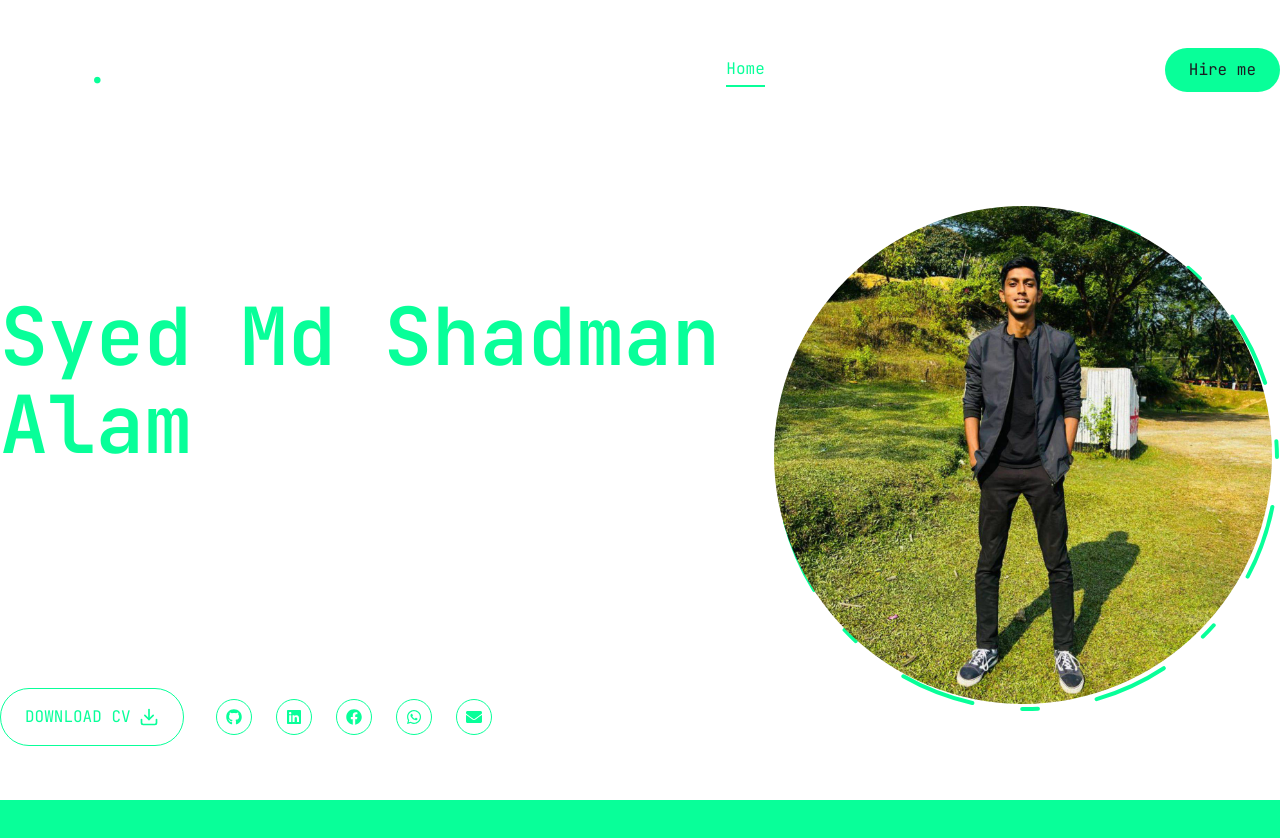
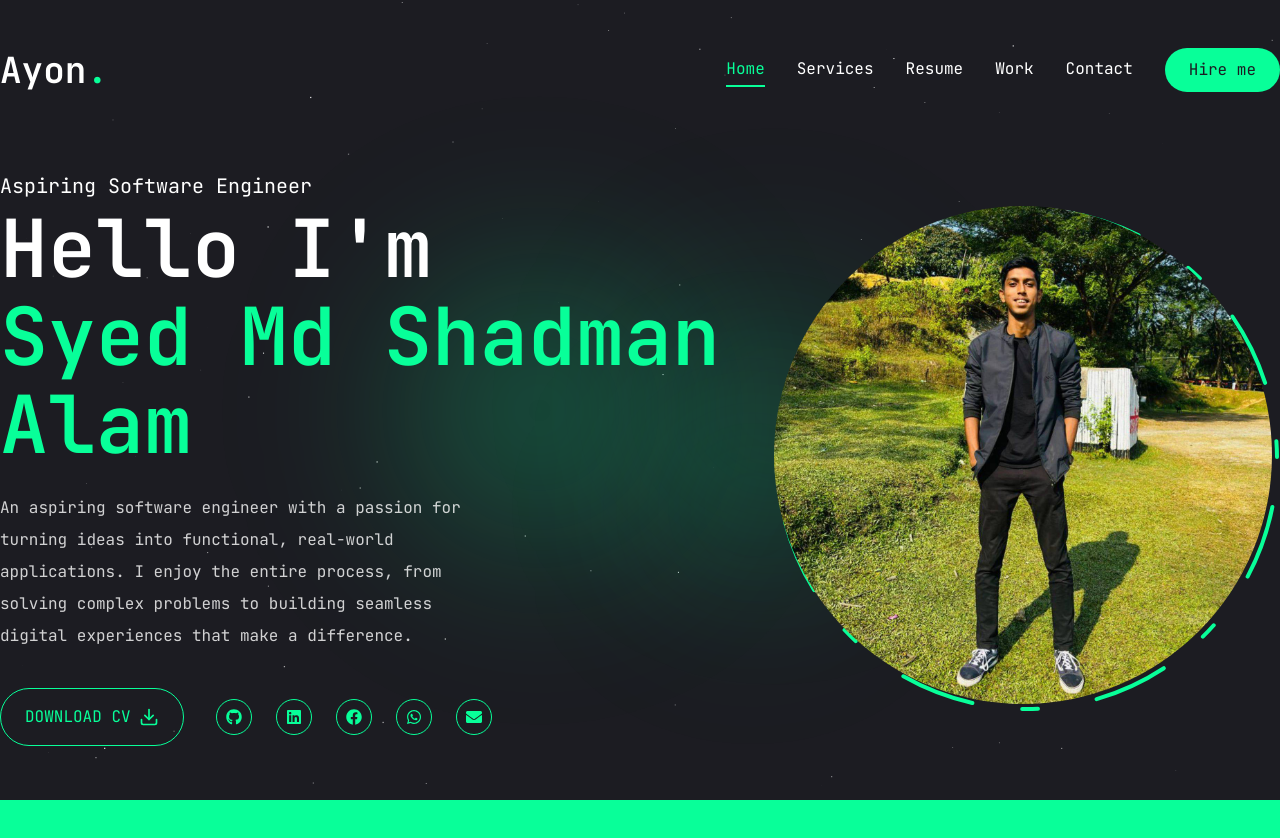
Before and after one commit to Ayonspoiler/My_Portfolio, a Next.js app in the folder frontend/: page / in a window 1280 px wide. Shown: the top 838 px of the page. Built offline with nearby package versions, Linux system fonts and the light colour scheme.

Commit message:
Updated animation

```diff
--- a/frontend/app/globals.css
+++ b/frontend/app/globals.css
@@ -130,31 +130,34 @@
   * {
     @apply border-border outline-ring/50;
   }
+
   body {
-    @apply bg-primary text-white leading-loose ;
+    @apply bg-primary text-white leading-loose;
     font-family: var(--font-jetbrainsMono), monospace;
     background: transparent !important;
+  }
 
-  }
-  .h1{
+  .h1 {
     @apply text-[48px] xl:text-[80px] leading-[1.1] font-semibold;
   }
-  .h2{
+
+  .h2 {
     @apply text-[36px] xl:text-[48px] leading-[1.1] font-semibold;
   }
-  .h3{
+
+  .h3 {
     @apply text-[20px] xl:text-[24px] leading-[1.1] font-semibold;
   }
+}
 
-}
 .text-outline {
   -webkit-text-stroke: 1px #ffffff;
-
 }
 
 .group:hover .text-outline-hover {
   -webkit-text-stroke: 1px #00ff99;
 }
+
 /* Optional: Add custom utilities for accent hover states */
 @layer utilities {
   .accent-hover:hover {
@@ -162,17 +165,26 @@
   }
 }
 
+/* Performance optimizations for mobile */
+@media (max-width: 768px) {
+
+  /* Reduce blur radius on mobile for better performance */
+  .blur-3xl {
+    --tw-blur: blur(40px);
+  }
+
+  /* Optimize animations */
+  * {
+    -webkit-tap-highlight-color: transparent;
+  }
+
+  /* Smooth scrolling */
+  html {
+    -webkit-overflow-scrolling: touch;
+  }
+}
+
 /* Hide next.js dev indicator */
 nextjs-portal {
   display: none !important;
 }
-
-@media (max-width: 768px) {
-  * {
-    -webkit-transform: translateZ(0);
-    -moz-transform: translateZ(0);
-    -ms-transform: translateZ(0);
-    -o-transform: translateZ(0);
-    transform: translateZ(0);
-  }
-}
--- a/frontend/app/layout.jsx
+++ b/frontend/app/layout.jsx
@@ -3,6 +3,7 @@ import "./globals.css";
 import Headers from "@/components/Headers";
 import PageTransition from "@/components/PageTransition";
 import StairTransition from "@/components/StairTransition";
+import SpaceBackground from "@/components/SpaceBackground";
 
 
 
@@ -26,7 +27,7 @@ export default function RootLayout({ children }) {
   return (
     <html lang="en">
       <body className={jetbrainsMono.variable}>
-
+          <SpaceBackground/>
           <Headers />
           <StairTransition />
           <PageTransition>{children}</PageTransition>
--- a/frontend/components/SpaceBackground.jsx
+++ b/frontend/components/SpaceBackground.jsx
@@ -1,66 +1,71 @@
 "use client";
-import { useEffect, useRef } from "react";
+import { useEffect, useRef, useState } from "react";
 import { motion } from "framer-motion";
 
 const SpaceBackground = () => {
   const canvasRef = useRef(null);
+  const [isMounted, setIsMounted] = useState(false);
 
   useEffect(() => {
+    setIsMounted(true);
+  }, []);
+
+  useEffect(() => {
+    if (!isMounted) return;
+
     const canvas = canvasRef.current;
     if (!canvas) return;
 
-    const ctx = canvas.getContext("2d", { alpha: false });
+    const ctx = canvas.getContext("2d", {
+      alpha: false,
+      desynchronized: true,
+    });
+
     let animationFrameId;
     let stars = [];
-    let lastTime = 0;
-    const fps = 30;
+    let lastTime = performance.now();
+
+    // Better mobile detection
+    const isMobile =
+      /iPhone|iPad|iPod|Android/i.test(navigator.userAgent) ||
+      window.innerWidth < 768;
+    const fps = isMobile ? 24 : 30;
     const fpsInterval = 1000 / fps;
 
-    // Detect mobile
-    const isMobile = /iPhone|iPad|iPod|Android/i.test(navigator.userAgent);
-    const isLowEnd = isMobile && window.devicePixelRatio <= 2;
-
-    // Set canvas size with pixel ratio consideration
+    // Set canvas size
     const resizeCanvas = () => {
-      const dpr = isLowEnd ? 1 : Math.min(window.devicePixelRatio, 2);
-      const rect = canvas.getBoundingClientRect();
-
-      canvas.width = rect.width * dpr;
-      canvas.height = rect.height * dpr;
-      canvas.style.width = rect.width + "px";
-      canvas.style.height = rect.height + "px";
-
+      const dpr = isMobile ? 1 : Math.min(window.devicePixelRatio, 1.5);
+      canvas.width = window.innerWidth * dpr;
+      canvas.height = window.innerHeight * dpr;
+      canvas.style.width = window.innerWidth + "px";
+      canvas.style.height = window.innerHeight + "px";
       ctx.scale(dpr, dpr);
       initStars();
     };
 
-    // Initialize stars with better mobile optimization
+    // Initialize stars
     const initStars = () => {
       stars = [];
-      const area = canvas.width * canvas.height;
-      const starDensity = isMobile ? 15000 : 5000;
-      const numStars = Math.min(
-        Math.floor(area / starDensity),
-        isMobile ? 150 : 300
-      );
+      const area = window.innerWidth * window.innerHeight;
+      const numStars = isMobile
+        ? Math.min(Math.floor(area / 20000), 80)
+        : Math.min(Math.floor(area / 8000), 200);
 
       for (let i = 0; i < numStars; i++) {
-        const radius = Math.random() * (isMobile ? 1.2 : 1.5);
         stars.push({
-          x: Math.random() * canvas.width,
-          y: Math.random() * canvas.height,
-          radius,
-          vx: (Math.random() - 0.5) * 0.15,
-          vy: (Math.random() - 0.5) * 0.15,
-          opacity: Math.random() * 0.8 + 0.2,
-          fadeSpeed: Math.random() * 0.01 + 0.002,
+          x: Math.random() * window.innerWidth,
+          y: Math.random() * window.innerHeight,
+          radius: Math.random() * (isMobile ? 1 : 1.3),
+          vx: (Math.random() - 0.5) * 0.1,
+          vy: (Math.random() - 0.5) * 0.1,
+          opacity: Math.random() * 0.7 + 0.3,
+          fadeSpeed: Math.random() * 0.008 + 0.002,
           fadeDirection: Math.random() > 0.5 ? 1 : -1,
-          hasGlow: !isMobile && radius > 1.2 && Math.random() > 0.7,
         });
       }
     };
 
-    // Optimized animation with FPS limiting
+    // Animation loop
     const animate = (currentTime) => {
       animationFrameId = requestAnimationFrame(animate);
 
@@ -69,142 +74,148 @@ const SpaceBackground = () => {
 
       lastTime = currentTime - (elapsed % fpsInterval);
 
-      // Clear with background color instead of clearRect
+      // Clear canvas
       ctx.fillStyle = "#1c1c22";
-      ctx.fillRect(0, 0, canvas.width, canvas.height);
+      ctx.fillRect(0, 0, window.innerWidth, window.innerHeight);
 
-      // Batch rendering
-      ctx.save();
+      // Update and draw stars
+      for (let i = 0; i < stars.length; i++) {
+        const star = stars[i];
 
-      stars.forEach((star) => {
         // Update position
         star.x += star.vx;
         star.y += star.vy;
 
-        // Wrap around edges
-        if (star.x < 0) star.x = canvas.width;
-        if (star.x > canvas.width) star.x = 0;
-        if (star.y < 0) star.y = canvas.height;
-        if (star.y > canvas.height) star.y = 0;
+        // Wrap edges
+        if (star.x < 0) star.x = window.innerWidth;
+        if (star.x > window.innerWidth) star.x = 0;
+        if (star.y < 0) star.y = window.innerHeight;
+        if (star.y > window.innerHeight) star.y = 0;
 
-        // Update opacity for twinkling
+        // Update opacity
         star.opacity += star.fadeSpeed * star.fadeDirection;
-        if (star.opacity >= 1 || star.opacity <= 0.2) {
-          star.fadeDirection *= -1;
+        if (star.opacity >= 1) {
+          star.fadeDirection = -1;
+        } else if (star.opacity <= 0.3) {
+          star.fadeDirection = 1;
         }
 
         // Draw star
-        ctx.beginPath();
-        ctx.arc(star.x, star.y, star.radius, 0, Math.PI * 2);
         ctx.fillStyle = `rgba(255, 255, 255, ${star.opacity})`;
-        ctx.fill();
-
-        // Add glow only for special stars on desktop
-        if (star.hasGlow) {
-          ctx.beginPath();
-          ctx.arc(star.x, star.y, star.radius * 2, 0, Math.PI * 2);
-          ctx.fillStyle = `rgba(8, 255, 153, ${star.opacity * 0.2})`;
-          ctx.fill();
-        }
-      });
-
-      ctx.restore();
+        ctx.fillRect(star.x, star.y, star.radius, star.radius);
+      }
     };
 
     resizeCanvas();
 
-    // Delay start for mobile to let page settle
-    const startDelay = isMobile ? 100 : 0;
-    const timeoutId = setTimeout(() => {
-      animationFrameId = requestAnimationFrame(animate);
-    }, startDelay);
+    // Start animation after a brief delay on mobile
+    const startTimeout = setTimeout(
+      () => {
+        animationFrameId = requestAnimationFrame(animate);
+      },
+      isMobile ? 300 : 0
+    );
 
-    // Debounce resize
-    let resizeTimeout;
+    // Throttled resize handler
+    let resizeTimer;
     const handleResize = () => {
-      clearTimeout(resizeTimeout);
-      resizeTimeout = setTimeout(resizeCanvas, 150);
+      clearTimeout(resizeTimer);
+      resizeTimer = setTimeout(resizeCanvas, 250);
     };
 
-    window.addEventListener("resize", handleResize);
+    window.addEventListener("resize", handleResize, { passive: true });
 
     return () => {
-      clearTimeout(timeoutId);
-      clearTimeout(resizeTimeout);
+      clearTimeout(startTimeout);
+      clearTimeout(resizeTimer);
       window.removeEventListener("resize", handleResize);
-      cancelAnimationFrame(animationFrameId);
+      if (animationFrameId) {
+        cancelAnimationFrame(animationFrameId);
+      }
     };
-  }, []);
+  }, [isMounted]);
 
-  // Reduce motion for mobile
+  if (!isMounted) return null;
+
   const isMobileDevice =
     typeof window !== "undefined" &&
-    /iPhone|iPad|iPod|Android/i.test(navigator.userAgent);
-
-  const orbDuration = isMobileDevice ? 12 : 8;
+    (window.innerWidth < 768 ||
+      /iPhone|iPad|iPod|Android/i.test(navigator.userAgent));
 
   return (
     <>
-      {/* Canvas for animated stars */}
       <canvas
         ref={canvasRef}
-        className="fixed top-0 left-0 w-full h-full pointer-events-none -z-50"
-        style={{ background: "linear-gradient(to bottom, #1c1c22, #16161d)" }}
+        className="fixed top-0 left-0 w-full h-full pointer-events-none"
+        style={{
+          background: "linear-gradient(to bottom, #1c1c22, #16161d)",
+          zIndex: -50,
+          willChange: "auto",
+        }}
       />
 
-      {/* Simplified animated gradient orbs for mobile */}
+      {/* Single orb for mobile, three for desktop */}
       <motion.div
-        className="fixed top-1/4 left-1/4 w-96 h-96 rounded-full blur-3xl opacity-20 pointer-events-none -z-40"
+        className="fixed top-1/4 left-1/4 rounded-full blur-3xl pointer-events-none"
         style={{
-          background: "radial-gradient(circle, #08ff99 0%, transparent 70%)",
+          width: isMobileDevice ? "250px" : "384px",
+          height: isMobileDevice ? "250px" : "384px",
+          background:
+            "radial-gradient(circle, rgba(8, 255, 153, 0.3) 0%, transparent 70%)",
+          zIndex: -40,
+          willChange: "transform",
         }}
         animate={{
-          scale: [1, 1.2, 1],
-          x: [0, 50, 0],
-          y: [0, 30, 0],
+          scale: [1, 1.15, 1],
+          x: [0, 30, 0],
+          y: [0, 20, 0],
         }}
         transition={{
-          duration: orbDuration,
+          duration: isMobileDevice ? 15 : 10,
           repeat: Infinity,
-          ease: "easeInOut",
+          ease: "linear",
         }}
       />
 
       {!isMobileDevice && (
         <>
           <motion.div
-            className="fixed bottom-1/4 right-1/4 w-80 h-80 rounded-full blur-3xl opacity-15 pointer-events-none -z-40"
+            className="fixed bottom-1/4 right-1/4 w-80 h-80 rounded-full blur-3xl pointer-events-none"
             style={{
               background:
-                "radial-gradient(circle, #08ff99 0%, transparent 70%)",
+                "radial-gradient(circle, rgba(8, 255, 153, 0.2) 0%, transparent 70%)",
+              zIndex: -40,
+              willChange: "transform",
             }}
             animate={{
-              scale: [1, 1.3, 1],
-              x: [0, -40, 0],
-              y: [0, -50, 0],
+              scale: [1, 1.2, 1],
+              x: [0, -30, 0],
+              y: [0, -40, 0],
             }}
             transition={{
-              duration: orbDuration + 2,
+              duration: 13,
               repeat: Infinity,
-              ease: "easeInOut",
+              ease: "linear",
             }}
           />
 
           <motion.div
-            className="fixed top-1/2 right-1/3 w-64 h-64 rounded-full blur-3xl opacity-10 pointer-events-none -z-40"
+            className="fixed top-1/2 right-1/3 w-64 h-64 rounded-full blur-3xl pointer-events-none"
             style={{
               background:
-                "radial-gradient(circle, #08ff99 0%, transparent 70%)",
+                "radial-gradient(circle, rgba(8, 255, 153, 0.15) 0%, transparent 70%)",
+              zIndex: -40,
+              willChange: "transform",
             }}
             animate={{
-              scale: [1, 1.4, 1],
-              x: [0, 60, 0],
-              y: [0, -40, 0],
+              scale: [1, 1.25, 1],
+              x: [0, 40, 0],
+              y: [0, -30, 0],
             }}
             transition={{
-              duration: orbDuration + 4,
+              duration: 16,
               repeat: Infinity,
-              ease: "easeInOut",
+              ease: "linear",
             }}
           />
         </>
```
Lines whose indentation alone changed are shown as unchanged.
